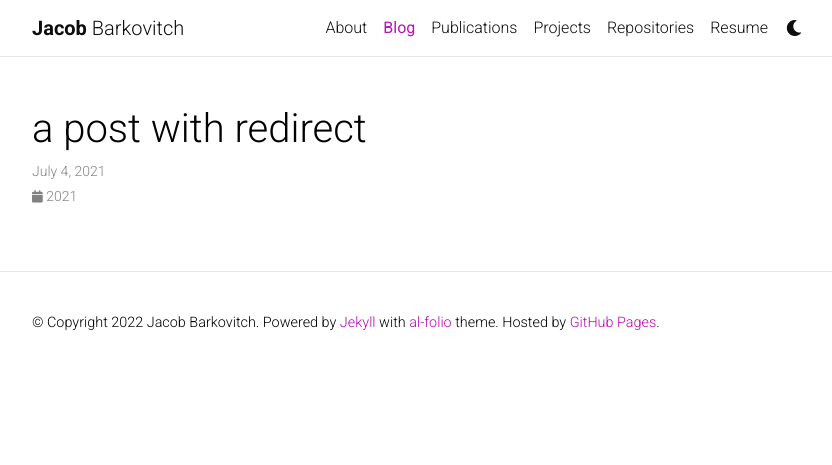
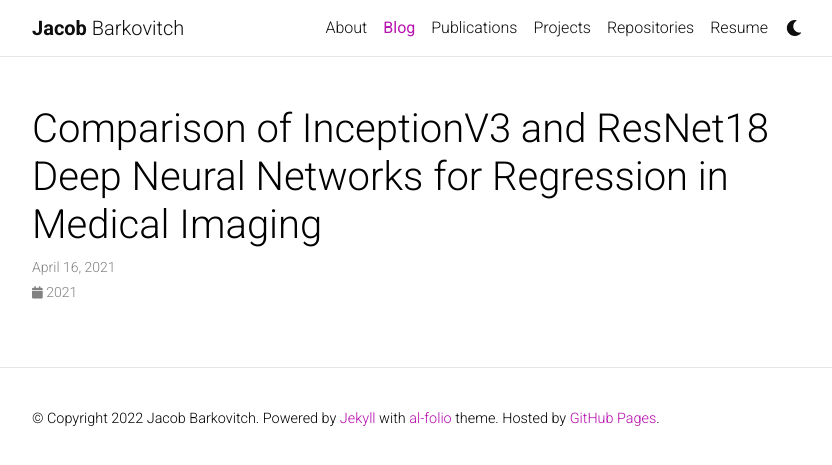
Before and after one commit to jakebarkovitch/jakebarkovitch.github.io, a Jekyll site: the page built from _posts/2022-02-01-redirect.md, in a window 1280 px wide. Shown: the top 465 px of the page, without its empty margins (223-1055 px from the left). Built offline with Jekyll 4.4.1, drawn with Linux system fonts in a browser that asks for light colours; comment, search, counter and statistics services are not loaded; a style sheet for code colours, icons or effects is not loaded.

Commit message:
Update 2022-02-01-redirect.md

```diff
--- a/_posts/2022-02-01-redirect.md
+++ b/_posts/2022-02-01-redirect.md
@@ -1,7 +1,7 @@
 ---
 layout: post
-title: a post with redirect
-date: 2021-07-04 17:39:00
-description: you can also redirect to assets like pdf
-redirect: /assets/pdf/example_pdf.pdf
+title: Comparison of InceptionV3 and ResNet18 Deep Neural Networks for Regression in Medical Imaging
+date: 2021-04-16 17:39:00
+description: Technical report on machine learning in medical imaging
+redirect: /assets/pdf/tech_report.pdf
 ---
```
